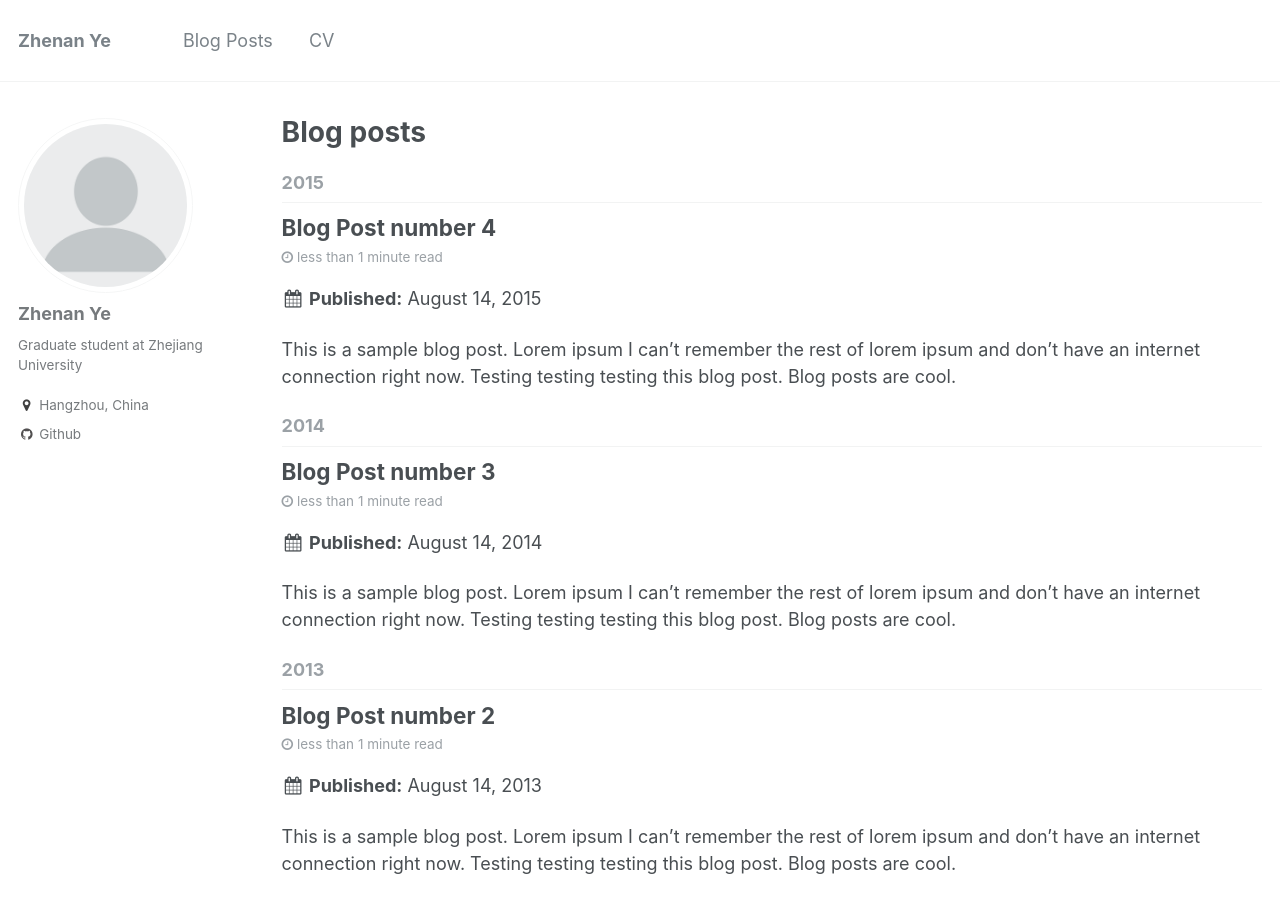
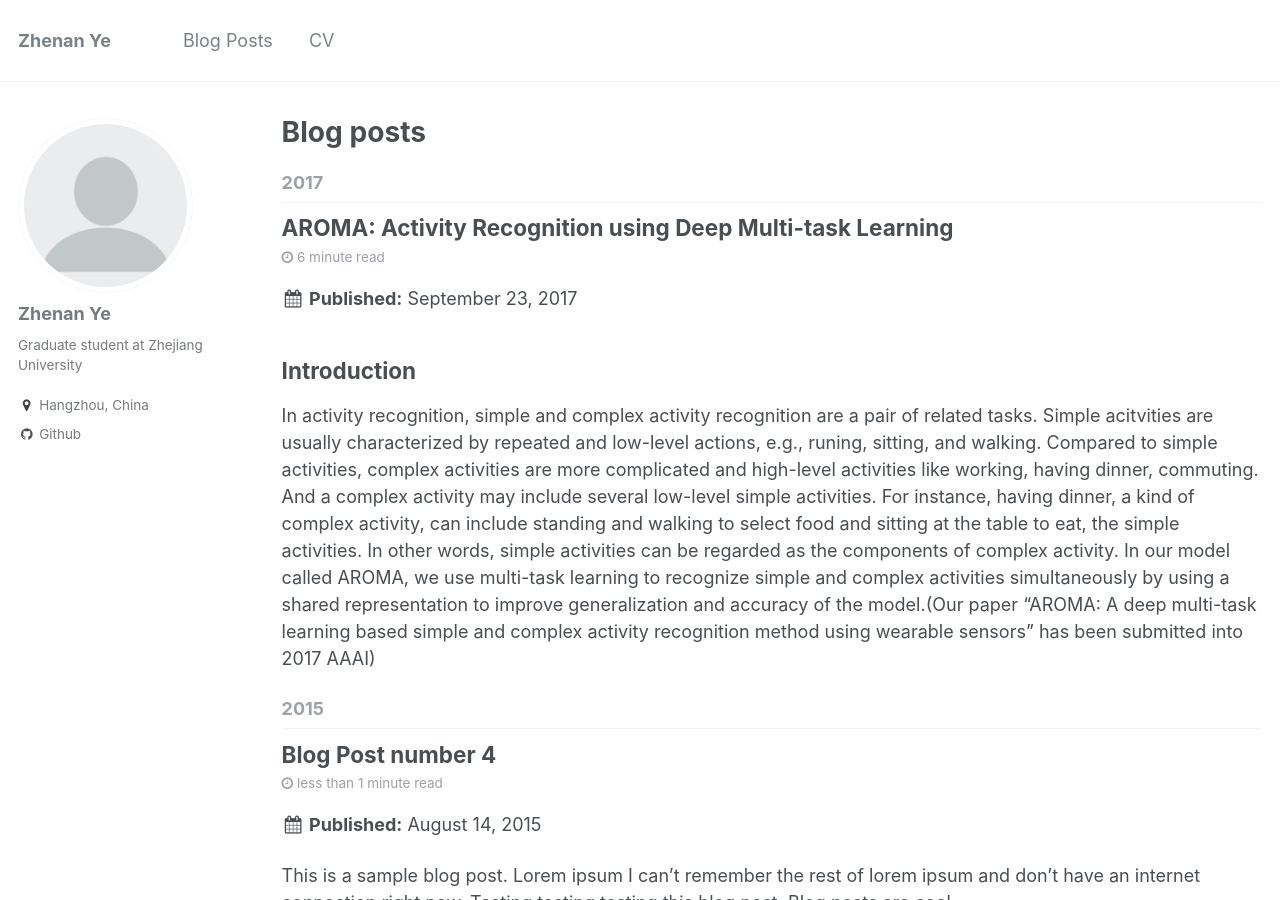
Before and after one commit to drewanye/drewanye.github.io, a Jekyll site: the page built from _pages/year-archive.html, in a window 1280 px wide and 900 px high. Built offline with Jekyll 4.4.1, drawn with Linux system fonts in a browser that asks for light colours; some of the changed lines change nothing that is shown.

Commit message:
add a post: aroma

````diff
--- a/_config.yml
+++ b/_config.yml
@@ -11,7 +11,7 @@ title                    : "Zhenan Ye"
 title_separator          : "-"
 name                     : &name "Zhenan Ye"
 description              : &description "Deep learning, machine learning"
-url                      : https://drewanye.github.io # the base hostname & protocol for your site e.g. "https://mmistakes.github.io"
+url                      : https://drewanye.github.io #http://127.0.0.1:4000 # the base hostname & protocol for your site e.g. "https://mmistakes.github.io"
 baseurl                  : "" # the subpath of your site, e.g. "/blog"
 repository               : "academicpages/academicpages.github.io"
 teaser                   :  # filename of teaser fallback teaser image placed in /images/, .e.g. "500x300.png"
@@ -190,7 +190,7 @@ defaults:
       path: ""
       type: posts
     values:
-      layout: single
+      layout: splash
       author_profile: true
       read_time: true
       comments: true
--- /dev/null
+++ b/_posts/2017-09-23-blog-post-1.md
@@ -0,0 +1,103 @@
+---
+title: 'AROMA: Activity Recognition using Deep Multi-task Learning'
+date: 2017-09-23
+permalink: /posts/2017/09/aroma/
+tags:
+  - human acitivity recognition
+  - deep learning
+  - multi-task learning
+  - cnn
+  - rnn
+  - LSTM
+---
+
+## Introduction
+In activity recognition, simple and complex activity recognition are a pair of related tasks. Simple acitvities are usually characterized by repeated and low-level actions, e.g., runing, sitting, and walking. Compared to simple activities, complex activities are more complicated and high-level  activities like working, having dinner, commuting. And a complex activity may include several low-level simple activities. For instance, having dinner, a kind of complex activity, can include standing and walking to select food and sitting at the table to eat, the simple activities. In other words, simple activities can be regarded as the components of complex activity. In our model called AROMA, we use multi-task learning to recognize simple and complex activities simultaneously by using a shared representation to improve generalization and accuracy of the model.(Our paper "AROMA: A deep multi-task learning based simple and complex activity recognition method using wearable sensors" has been submitted into 2017 AAAI)
+
+## Methodology
+Our model AROMA recognizes simple and complex activities simultaneously. It divides raw sensor data to fixed length time windows. Since complex activities usually last for a longer duration than simple activities, each complex activity sample contains multiple simple activity samples. For each simple activity sample, AROMA utilizes a CNN to extract deep features, which are inputted into a simple activity classifier directly. For each complex activity sample, apart from CNN, AROMA also applies a LSTM network to learn the temporal context of activity data. Simple and complex activity recognition are two tasks in this work. The two tasks have the same input and share representations (the red squares):
+![Figure 1](https://github.com/drewanye/har-joint-model/blob/master/diagram/har-joint-model.png)
+
+### Definition
+1. A window is a three-tuple $win = (X, t_s, t_e)$, where $X$ denotes the sensor data, $t_s$ and $t_e$ are the starting and ending time of the window respectively.
+2. $l_s$ is the window length of simple activity, $l_c$ is the window length of complex activity. And a window of complex activity contains $l_c/l_s$ windows of simple activity.
+3. A simple activity sample is the pair $(win_{ls}, y_s)$. A complex activity sample is the pair $(win_{l_c}, y_c)$. Since each complex activity contains multiple simple activity samples, it means a complex activity smaple pair $(win_{l_c}, y_c)$ contains $l_c/l_s$ simple activity sample pairs $(win_{ls}^i, y_s^i)$
+
+### Simple Activity Recognition Task
+Our model uses deep convolutional neural networks (CNN) to learn deep features. Since deeper networks are not able to achieve expected performance, we apply the ResNet proposed by He et al(2016) to our model. The architecture of simple acitivity recognition task:
+![simple-activity](https://github.com/drewanye/har-joint-model/blob/master/diagram/simple-acitivty.png)
+
+### Complex Activity Recognition Task
+Our model applies a LSTM network to implement complex activity recognition task. Figure 3 shows the workflow of complex activity recognition task. We adopt a three-layer LSTM network. As we know, within a single complex activity sample, there are lc/ls simple activity samples. The output of the previous LSTM unit is inputted to the next unit. In this way, the temporal context of complex activities can be learnt.
+The input of the first layer is the simple activity feature representations after fully connected. It is also a shared representation between simple and complex activity recognition tasks. The output of the LSTM network is served as the input of a softmax classifier, which predicts complex activity labels.
+
+### Multi-task learning
+We train the $lc/ls$ simple activity tasks in one complex activity window and the complex activity task jointly and simultaneously. The loss functions of simple activity tasks are:
+
+$L_s^i = -\frac{1}{m}logf_s^i$
+
+the loss functions of complex activity tasks are:
+
+$L_c = -\frac{1}{m}logf_c$
+
+where $i = 1, 2, \ldots,lc/ls$, $m$ is the mini-batches, $f$ is classifer function.
+
+The goal of our model is to train two satisfactory classifi-
+ers by minimizing these two loss functions as follows:
+
+$argmin\frac{1}{lc/ls}\sum_{i=1}^{lc/ls}L_s^i + L_c$
+
+## Experiments
+### Dataset
+
+We use a public activity recognition dataset in our experiment: Huynh dataset (Huynh, Fritz, and Schiele 2008). Huynh dataset consists of two level activity labels: activities and daily routines, where activities are the components of daily routines. Thus, they respectively correspondinsimple activities and complex activities in this work.
+
+|  type |   |
+|--------|--------|
+|    Simple Activities    |   sitting/ desk activities, lying while reading/ using computer, having dinner, walking freely,driving car, having lunch, discussing at whiteboard, attending a presentation, driving bike, watching a movie, standing/ talking on phone, walking while carrying something, walking, picking up cafeteria food, sitting/ having a coffee, queuing in line, personal hygiene, using the toilet, fanning barbecue, washing dishes, kneeling/ doing something else, sitting/ talking on phone, kneeling/ making fire for barbecue, setting the table, standing/ having a coffee, preparing food, having breakfast, brushing teeth, standing/ using the toilet, standing/ talking, washing hands, making coffee, running,and wiping the whiteboard |
+| Complex Activities| dinner activities, commuting, lunch routine, office work |
+
+We preprocess the dataset by removing the unlabeled data and prune it into the proper window size, which can be downloaded at [huynh.cp](https://pan.baidu.com/s/1c270xTu). The dataset path has to be appointed in config.py:
+
+```
+        self.dataset = "huynh/dataset/path"
+```
+
+### Comparison
+To evaluate the effectiveness of our model, we compare it with the following baseline methods. For fair comparison, all baseline methods set the sample lengths of simple and
+complex activities as the same as AROMA.
+* STL. STL is the short form of single task learning. STL recognizes simple and complex activities separately. Forthe two tasks, STL utilizes the same network and parameters with AROMA. Differently, there is no shared structure between these two tasks, and the loss functions of two tasks are minimized separately.
+* DCNN. DCNN (Yang et al. 2015) is also a single task learning method that recognizes simple and complex activities using a deep convolutional neural network.
+* DeepConvLSTM. DeepConvLSTM (Ordónez and Roggen 2016) recognizes activities based on convolution operations and LSTM units.
+* TM. TM stands for topic model. Referring to Huynh,Fritz, and Schiele (2008), TM treats a complex activity sample as a “document”, which is composed of a corpus of “words” (i.e., simple activity samples).
+The recognition accuracies of these models and ours:
+
+![Figure 3](https://github.com/drewanye/har-joint-model/blob/master/diagram/experiment_results.png)
+
+## The structure of the project
+* TensorFlow version: 1.2.1
+* config.py:  containing parameters the model will use, like window length of simple activity and complex activity, training parameters e.g., batch size, learning rate decay speed.
+* utils.py: containing commonly used functions in the project
+* joint_model.py: building and training the model
+*  main.py: entrance of the project
+You can run main.py -h to get the args:
+
+```
+python main.py -h
+```
+
+Three args would be listed:
+
+```
+optional arguments:
+  -h, --help         show this help message and exit
+  --test TEST        select the test day. Max num is 6
+  --version VERSION  model version
+  --gpu GPU          assign task to selected gpu
+```
+
+For Leave-one-out cross-validation, the "test" option should be assigned to test one day data in the dataset. Therefore, for example, you can run:
+
+```
+python main.py --test 0 --version har-model --gpu 0
+```
````
Also changed, not shown: 1 other file.
